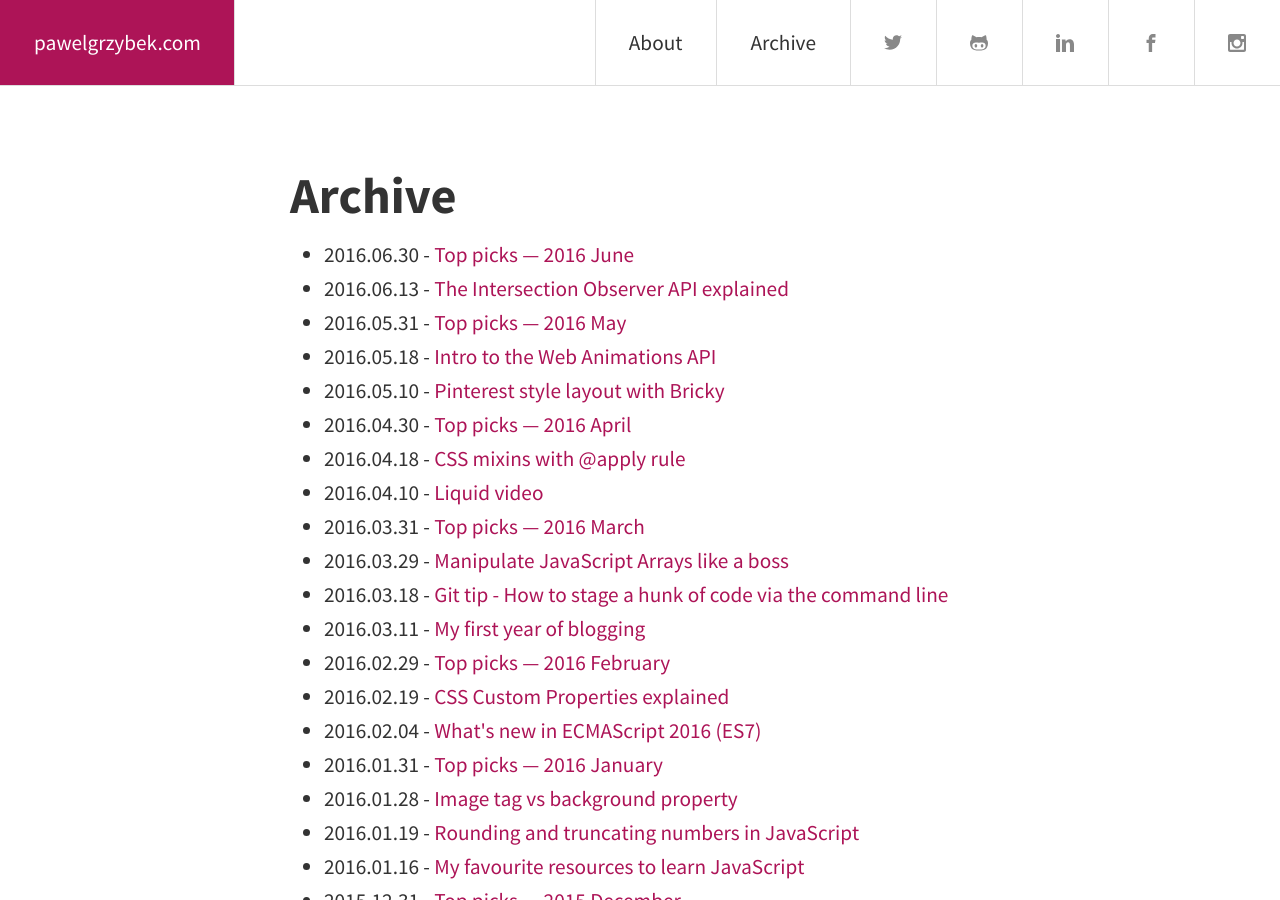
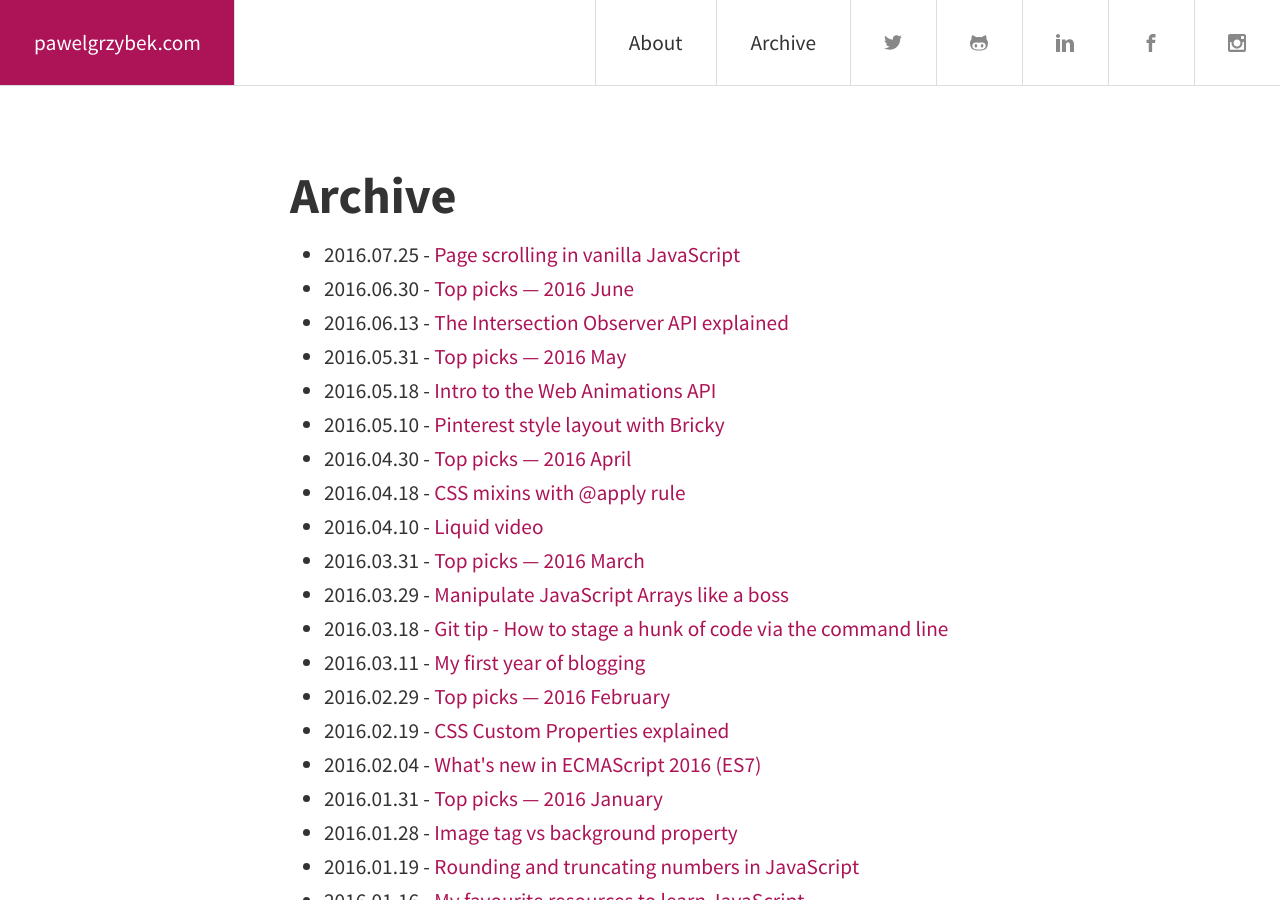
Before and after one commit to kimruddock/pawelgrzybek.github.io, a Jekyll site: the page built from archive.md, in a window 1280 px wide and 900 px high. Built offline with Jekyll 4.4.1, drawn with Linux system fonts in a browser that asks for light colours; some of the changed lines change nothing that is shown.

Commit message:
New post: Page scrolling in vanilla JavaScript

````diff
--- a/_drafts/2016-07-25-smooth-page-scroll-in-vanilla-javascript.md
+++ b/_posts/2016-07-25-smooth-page-scroll-in-vanilla-javascript.md
@@ -19,7 +19,7 @@ $('.js-btn').click(() => {
 <script async src="//assets.codepen.io/assets/embed/ei.js"></script>
 </p>
 
-It is a decent solution, works great and it's really well supported across the browsers. But there is a recent trend of abandoning jQuery because pure vanilla JavaScript DOM manipulation is the new hipster skill (I'm one of those hipsters by the way!). With the ease of modern APIs and the amount of features that the JavaScript landscape has to offer nowadays it is not that difficult to leave chunky libraries behind.
+It is a decent solution, works great and it's really well supported across the browsers. But there is a recent trend of abandoning jQuery because pure vanilla JavaScript DOM manipulation is the new hipster skill (I'm one of those hipsters by the way). With the ease of modern APIs and the amount of features that the JavaScript landscape has to offer nowadays it is not that difficult to leave chunky libraries behind.
 
 On one recent project my client asked me to implement this kind of scrolling on his SPA (single page app). Aha! A "challenge" I said! Today I think "DOM-nightmare-inconsistency-mission" is a better term to describe this scenario. If you are one of those hipsters let me save you a couple of hours and share this tiny snippet with you.
 
@@ -43,7 +43,7 @@ function scrollIt(element, duration = 200, easing = 'linear', callback) {
 }
 ```
 
-### On click — grab a timestamp and current document position
+### On click — grab a timestamp and the current document position
 
 The tricky part of this task was to determine which element is the scrollable one. It's impossible to check this when the document is at the very top so the easiest solution was to scroll down a bit, read the scrolled value and move it back to the initial position. It looks tricky but does the job really well and allows us to target `document.documentElement` (for Internet Explorer, Microsoft Edge and Firefox) and `document.body` (for Chrome, Opera, Brave and Safari). If you can tell me of a cleaner solution I'll be very thankful.
 
@@ -160,7 +160,7 @@ function scrollIt(element, duration = 200, easing = 'linear', callback) {
   const startTime = Date.now();
 
   // Height checks to prevent requestAnimationFrame from infinitely looping
-  // If the function trys to scroll below the document height
+  // If the function tries to scroll below the visible document area
   // it should only scroll to the bottom of the document
   const documentHeight = Math.max(document.body.scrollHeight, document.body.offsetHeight, document.documentElement.clientHeight, document.documentElement.scrollHeight, document.documentElement.offsetHeight);
   const windowHeight = window.innerHeight || document.documentElement.clientHeight || document.getElementsByTagName('body')[0].clientHeight;
@@ -203,4 +203,4 @@ scrollIt(elm);
 
 ## Wrap it up
 
-Please let me know what you think about my solution to page scrolling in Javascript. I know that the [browser support](http://caniuse.com/#feat=requestanimationframe) isn't that amazing compared to the usual jQuery solution. The compromise between browser support, bloating code and performance is a question that you need to answer yourself depending on your project. I had good fun building this script but it's even more enjoyable for me to share it with you.
+Please let me know what you think about my solution. I know that the [browser support](http://caniuse.com/#feat=requestanimationframe) isn't that amazing compared to the usual jQuery solution. The compromise between browser support, bloating code and performance is a question that you need to answer yourself depending on your project. I had good fun building this script but it's even more enjoyable for me to share it with you.
````
